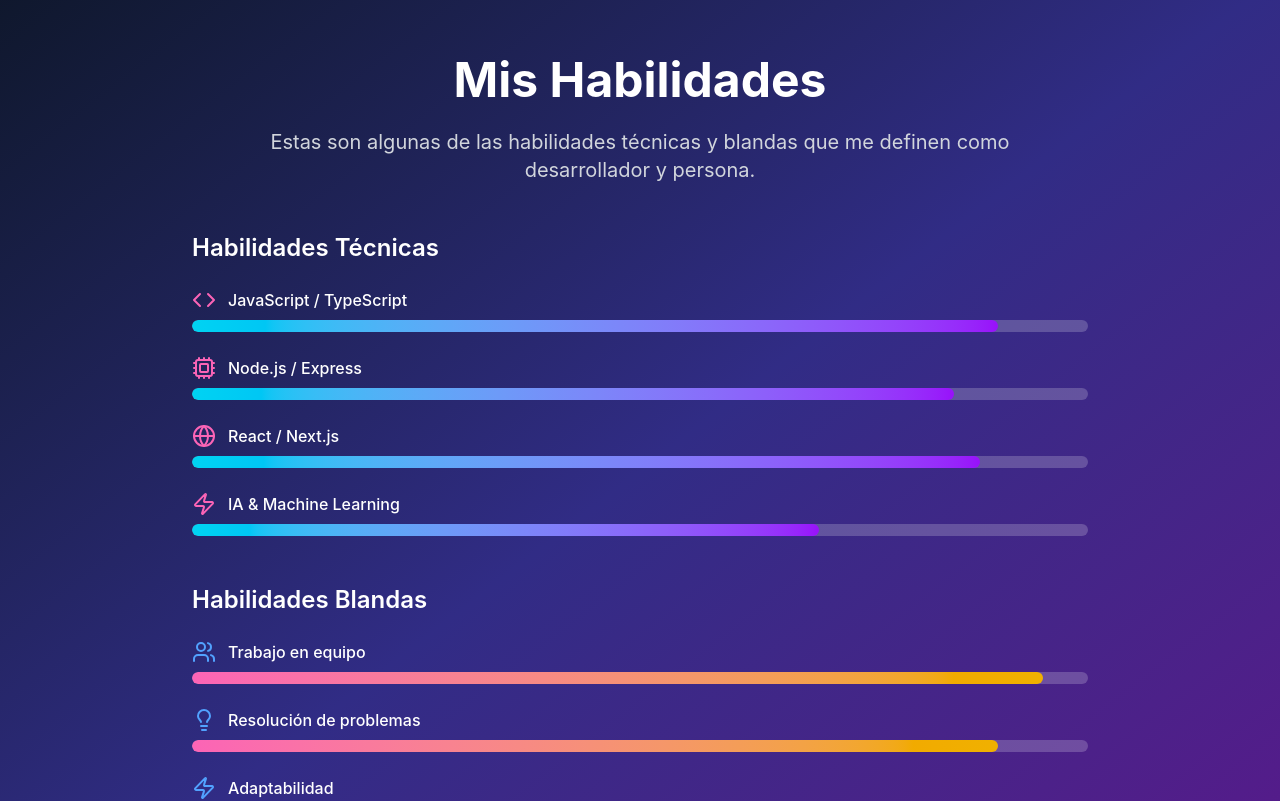
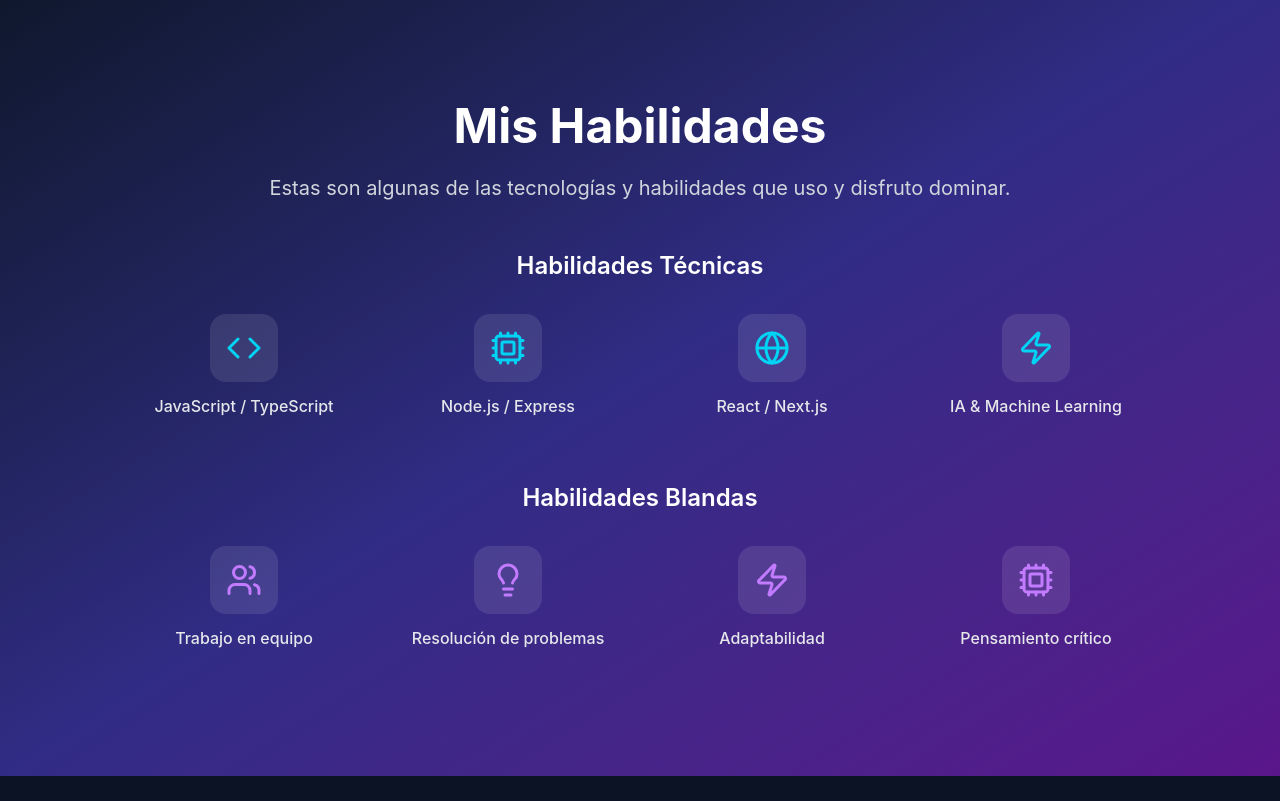
Before and after one commit to SantiagoArTyrs/Santiago_Arevalo, a Next.js app in the folder mi-portafolio/: page / in a window 1280 px wide. Shown: the part 920-1721 px from the top of the page. Built offline with nearby package versions, Linux system fonts and the light colour scheme.

Commit message:
Cambiando skills.tsx por iconos y titulos en vez de barras

```diff
--- a/mi-portafolio/src/components/Skills.tsx
+++ b/mi-portafolio/src/components/Skills.tsx
@@ -12,38 +12,38 @@
   const texts = {
     es: {
       title: "Mis Habilidades",
-      desc: "Estas son algunas de las habilidades técnicas y blandas que me definen como desarrollador y persona.",
+      desc: "Estas son algunas de las tecnologías y habilidades que uso y disfruto dominar.",
       hard: "Habilidades Técnicas",
       soft: "Habilidades Blandas",
       hardSkills: [
-        { icon: <Code />, label: "JavaScript / TypeScript", level: 90 },
-        { icon: <Cpu />, label: "Node.js / Express", level: 85 },
-        { icon: <Globe />, label: "React / Next.js", level: 88 },
-        { icon: <Zap />, label: "IA & Machine Learning", level: 70 },
+        { icon: <Code size={36} />, label: "JavaScript / TypeScript" },
+        { icon: <Cpu size={36} />, label: "Node.js / Express" },
+        { icon: <Globe size={36} />, label: "React / Next.js" },
+        { icon: <Zap size={36} />, label: "IA & Machine Learning" },
       ],
       softSkills: [
-        { icon: <Users />, label: "Trabajo en equipo", level: 95 },
-        { icon: <Lightbulb />, label: "Resolución de problemas", level: 90 },
-        { icon: <Zap />, label: "Adaptabilidad", level: 85 },
-        { icon: <Cpu />, label: "Pensamiento crítico", level: 88 },
+        { icon: <Users size={36} />, label: "Trabajo en equipo" },
+        { icon: <Lightbulb size={36} />, label: "Resolución de problemas" },
+        { icon: <Zap size={36} />, label: "Adaptabilidad" },
+        { icon: <Cpu size={36} />, label: "Pensamiento crítico" },
       ],
     },
     en: {
       title: "My Skills",
-      desc: "These are some of the technical and soft skills that define me as a developer and as a person.",
+      desc: "These are some of the technologies and skills I use and enjoy mastering.",
       hard: "Technical Skills",
       soft: "Soft Skills",
       hardSkills: [
-        { icon: <Code />, label: "JavaScript / TypeScript", level: 90 },
-        { icon: <Cpu />, label: "Node.js / Express", level: 85 },
-        { icon: <Globe />, label: "React / Next.js", level: 88 },
-        { icon: <Zap />, label: "AI & Machine Learning", level: 70 },
+        { icon: <Code size={36} />, label: "JavaScript / TypeScript" },
+        { icon: <Cpu size={36} />, label: "Node.js / Express" },
+        { icon: <Globe size={36} />, label: "React / Next.js" },
+        { icon: <Zap size={36} />, label: "AI & Machine Learning" },
       ],
       softSkills: [
-        { icon: <Users />, label: "Teamwork", level: 95 },
-        { icon: <Lightbulb />, label: "Problem Solving", level: 90 },
-        { icon: <Zap />, label: "Adaptability", level: 85 },
-        { icon: <Cpu />, label: "Critical Thinking", level: 88 },
+        { icon: <Users size={36} />, label: "Teamwork" },
+        { icon: <Lightbulb size={36} />, label: "Problem Solving" },
+        { icon: <Zap size={36} />, label: "Adaptability" },
+        { icon: <Cpu size={36} />, label: "Critical Thinking" },
       ],
     },
   }[lang];
@@ -76,58 +76,44 @@
       </motion.p>
 
       {/* Hard Skills */}
-      <div className="w-full max-w-4xl mb-12">
-        <h3 className="text-2xl font-semibold mb-6">{texts.hard}</h3>
-        <div className="space-y-6">
+      <div className="w-full max-w-5xl mb-16">
+        <h3 className="text-2xl font-semibold mb-8 text-center">{texts.hard}</h3>
+        <div className="grid grid-cols-2 sm:grid-cols-3 md:grid-cols-4 gap-8 justify-items-center">
           {texts.hardSkills.map((skill, i) => (
             <motion.div
               key={i}
-              initial={{ opacity: 0, x: -40 }}
-              whileInView={{ opacity: 1, x: 0 }}
-              transition={{ duration: 0.6, delay: i * 0.1 }}
+              initial={{ opacity: 0, y: 30 }}
+              whileInView={{ opacity: 1, y: 0 }}
+              transition={{ duration: 0.5, delay: i * 0.1 }}
               viewport={{ once: true }}
+              className="flex flex-col items-center text-center hover:scale-105 transition-transform duration-300"
             >
-              <div className="flex items-center gap-3 mb-2">
-                <span className="text-pink-400">{skill.icon}</span>
-                <span className="font-medium">{skill.label}</span>
+              <div className="bg-white/10 p-4 rounded-2xl mb-3 text-cyan-400">
+                {skill.icon}
               </div>
-              <div className="w-full h-3 bg-white/20 rounded-full overflow-hidden">
-                <motion.div
-                  initial={{ width: 0 }}
-                  whileInView={{ width: `${skill.level}%` }}
-                  transition={{ duration: 1, delay: i * 0.2 }}
-                  className="h-3 bg-gradient-to-r from-cyan-400 to-purple-600 rounded-full"
-                />
-              </div>
+              <span className="font-medium text-gray-200">{skill.label}</span>
             </motion.div>
           ))}
         </div>
       </div>
 
       {/* Soft Skills */}
-      <div className="w-full max-w-4xl">
-        <h3 className="text-2xl font-semibold mb-6">{texts.soft}</h3>
-        <div className="space-y-6">
+      <div className="w-full max-w-5xl">
+        <h3 className="text-2xl font-semibold mb-8 text-center">{texts.soft}</h3>
+        <div className="grid grid-cols-2 sm:grid-cols-3 md:grid-cols-4 gap-8 justify-items-center">
           {texts.softSkills.map((skill, i) => (
             <motion.div
               key={i}
-              initial={{ opacity: 0, x: 40 }}
-              whileInView={{ opacity: 1, x: 0 }}
-              transition={{ duration: 0.6, delay: i * 0.1 }}
+              initial={{ opacity: 0, y: 30 }}
+              whileInView={{ opacity: 1, y: 0 }}
+              transition={{ duration: 0.5, delay: i * 0.1 }}
               viewport={{ once: true }}
+              className="flex flex-col items-center text-center hover:scale-105 transition-transform duration-300"
             >
-              <div className="flex items-center gap-3 mb-2">
-                <span className="text-blue-400">{skill.icon}</span>
-                <span className="font-medium">{skill.label}</span>
+              <div className="bg-white/10 p-4 rounded-2xl mb-3 text-purple-400">
+                {skill.icon}
               </div>
-              <div className="w-full h-3 bg-white/20 rounded-full overflow-hidden">
-                <motion.div
-                  initial={{ width: 0 }}
-                  whileInView={{ width: `${skill.level}%` }}
-                  transition={{ duration: 1, delay: i * 0.2 }}
-                  className="h-3 bg-gradient-to-r from-pink-400 to-yellow-500 rounded-full"
-                />
-              </div>
+              <span className="font-medium text-gray-200">{skill.label}</span>
             </motion.div>
           ))}
         </div>
```
